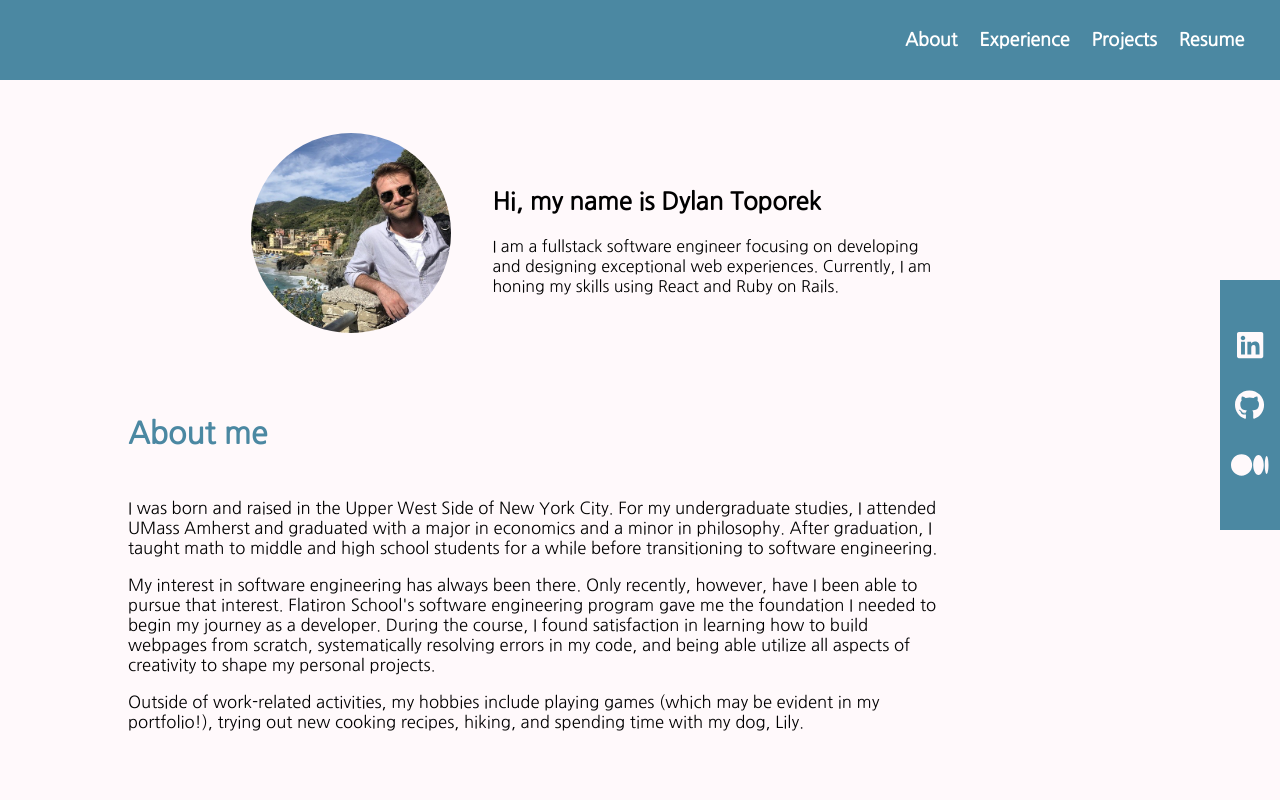
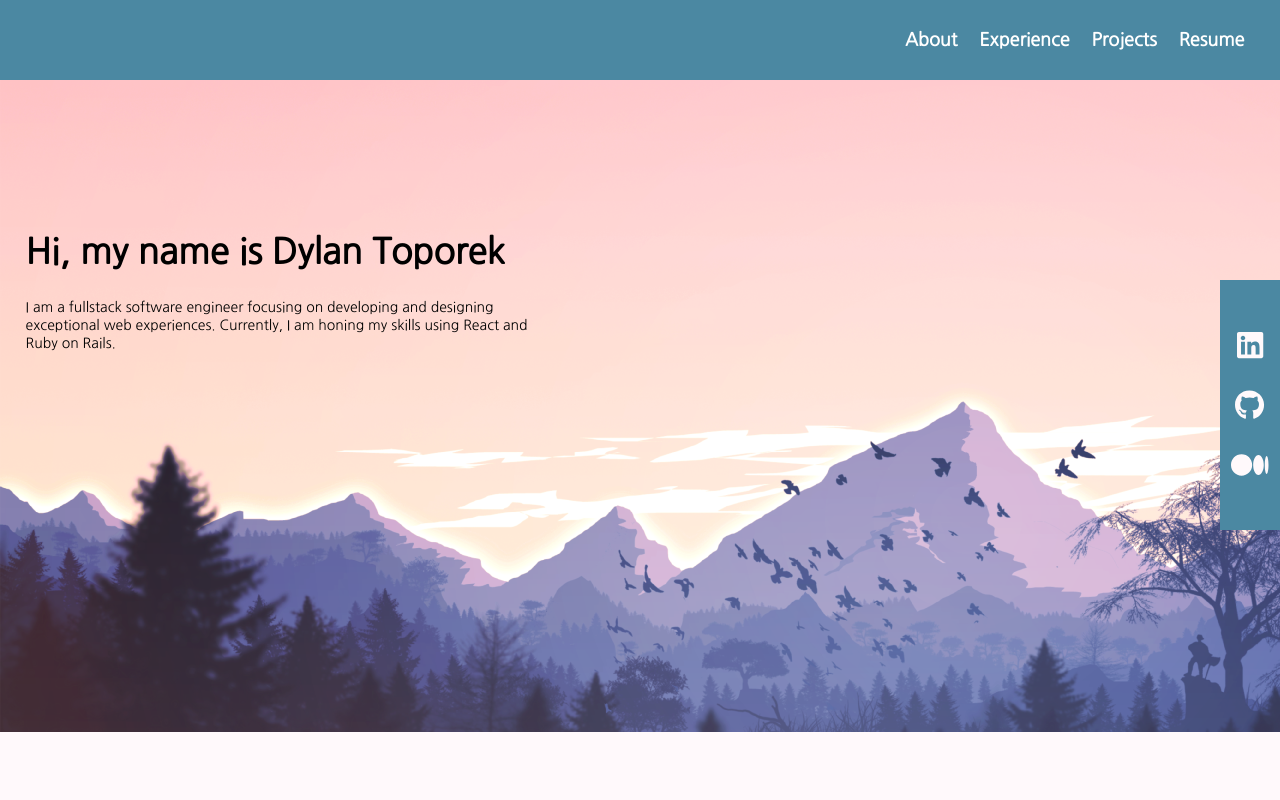
Before and after one commit to dylantoporek/portfolio-project, a React (Create React App) app: page / in a window 1280 px wide. Shown: the top 800 px of the page. Built offline with nearby package versions, Linux system fonts and the light colour scheme.

Commit message:
landing image added

```diff
--- a/src/App.scss
+++ b/src/App.scss
@@ -1,4 +1,5 @@
 @import 'animate.css';
+
 
 
 
@@ -36,12 +37,7 @@
   background-color: #FFF9FB;
 }
 
-#intro-text{
-  position: relative;
-  width: 50%;
-  padding-left: 2%;
-  background-color: #FFF9FB;
-}
+
 
 #home-about{
   position: relative;
@@ -49,7 +45,7 @@
   align-self: center;
   word-wrap: normal;
   width: 80%;
-  top: 5%;
+  top: 55%;
   display: flex;
   flex-direction: column;
   justify-items: center;
@@ -96,7 +92,7 @@
   align-self: center;
   word-wrap: normal;
   width: 80%;
-  top: 5%;
+  top: 55%;
   display: flex;
   flex-direction: column;
   justify-items: center;
@@ -109,7 +105,7 @@
   position: relative;
   align-self: center;
   width: 80%;
-  top: 10%;
+  top: 55%;
   display: flex;
   flex-direction: row;
   justify-content: flex-start;
--- a/src/components/Contact/Contact.js
+++ b/src/components/Contact/Contact.js
@@ -18,6 +18,7 @@ import {
 function Contact(){
 const [isHovered, setIsHovered] = useState(null)
 
+console.log(window.scrollY)
 const openInNewTab = url => {
   window.open(url, '_blank', 'noopener,noreferrer');
 };
--- a/src/components/Home/Home.js
+++ b/src/components/Home/Home.js
@@ -11,6 +11,7 @@ import Skills from '../../components/Skills/Skills'
 import Portfolio from '../../components/Portfolio/Portfolio'
 import '../Home/index.scss'
 import mountains from '../../images/mountains.png'
+import Landing from '../Landing/Landing'
 
 
 function Home({}){
@@ -98,17 +99,13 @@ function Home({}){
     return (
 
         <div id='home-container'>
-            <div id='home-intro'>
+            <Landing/>
+            {/* <div id='home-intro'>
                 <div id='home-page-img'>
                     <img id='self-photo' src={photo}/>
                 </div>
-                <div id='intro-text'>
-                    <h2>Hi, my name is Dylan Toporek</h2>
-                    <p>
-                     I am a fullstack software engineer focusing on developing and designing exceptional web experiences. Currently, I am honing my skills using React and Ruby on Rails.
-                    </p>
-                </div>
-            </div>
+
+            </div> */}
 
             <div id='home-about'>
                 <h3 className='section-title'>About me</h3>
--- /dev/null
+++ b/src/components/Landing/Landing.js
@@ -0,0 +1,20 @@
+import React from "react";
+import mountains from '../../images/mountains1.png'
+import '../Landing/index.scss'
+
+function Landing(){
+    let screenWidth = window.innerWidth
+    let screenHeight = window.innerHeight
+    return (
+        <div id='landing-container'>
+            <div id='intro-text'>
+                <h1>Hi, my name is Dylan Toporek</h1>
+                <p>
+                    I am a fullstack software engineer focusing on developing and designing exceptional web experiences. Currently, I am honing my skills using React and Ruby on Rails.
+                </p>
+            </div>
+        </div>
+    )
+}
+
+export default Landing
--- /dev/null
+++ b/src/components/Landing/index.scss
@@ -0,0 +1,31 @@
+@import 'animate.css';
+
+
+#landing-container{
+    display: flex;
+    height: 700px;
+    min-width: 100%;
+    max-width: 100%;
+    top: 2%;
+    position: absolute;
+    background-image: url('../../images/mountains1.png');
+    overflow: hidden;
+
+    #intro-text{
+        position: relative;
+        padding-left: 2%;
+        top: 25%;
+        width: 80%;
+        z-index: 5;
+
+        h1{
+            font-size: 35px;
+        }
+
+        p{
+            font-size: 14px;
+            width: 50%;
+            text-align:left;
+        }
+    }
+}
--- a/src/components/PageNav/PageNav.js
+++ b/src/components/PageNav/PageNav.js
@@ -9,7 +9,7 @@ function PageNav(){
     function findMySection(e){
         console.log(e.target.id)
         if(e.target.id === 'About'){
-            const section = document.querySelector( '#home-container' );
+            const section = document.querySelector( '#home-about' );
             section.scrollIntoView( { behavior: 'smooth', block: 'start' } );
         }
         if(e.target.id === 'Experience'){
--- a/src/components/Portfolio/index.scss
+++ b/src/components/Portfolio/index.scss
@@ -0,0 +1,9 @@
+@import 'animate.css';
+
+#portfolio-container{
+    position: relative;
+    display: flex;
+    flex-direction: row;
+    width: 100%;
+    height: 100%;
+  }
--- a/src/components/ProjectItem/index.scss
+++ b/src/components/ProjectItem/index.scss
@@ -0,0 +1,20 @@
+@import 'animate.css';
+
+#projects-container{
+    position: relative;
+    display: flex;
+    flex-direction: row;
+    width: 100%;
+    top: 10%;
+    justify-content: flex-start;
+    align-items: flex-start;
+}
+
+#project-buttons{
+    position: relative;
+    align-self: flex-start;
+    display: flex;
+    flex-direction: column;
+    right: 8%;
+    top: -50px;
+}
--- a/src/components/Skills/index.scss
+++ b/src/components/Skills/index.scss
@@ -0,0 +1 @@
+@import 'animate.css';
--- a/src/index.scss
+++ b/src/index.scss
@@ -14,4 +14,5 @@ body {
   background-color: #FFF9FB;
   font-family: 'Nanum Gothic', sans-serif;
   transition: "all .5s ease";
+  overflow-x: hidden;
 }
```
Also changed, not shown: src/images/mountains1.png (added).
